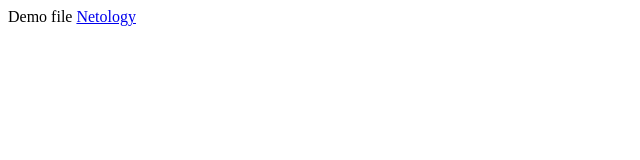
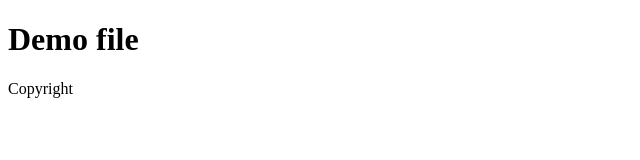
Before and after one commit to mlleila/remote-demo, a plain HTML site: page index.html in a window 1280 px wide. Shown: the whole page, without its empty margins (0-640 px from the left). Drawn offline with Linux system fonts and the light colour scheme.

Commit message:
Footer added

```diff
--- a/index.html
+++ b/index.html
@@ -5,9 +5,10 @@
         <meta name="viewport" content="width=device-width, initial-scale=1.0">
         <meta http-equiv="X-UA-Compatible" content="ie=edge">
         <title>Document</title>
+        <script>/* Metrika */ </script>
     </head>
     <body>
-        Demo file
-        <a href="https://netology.ru">Netology</a>
+        <h1> Demo file </h1>
+        <footer>Copyright</footer>
     </body>
 </html>
```
